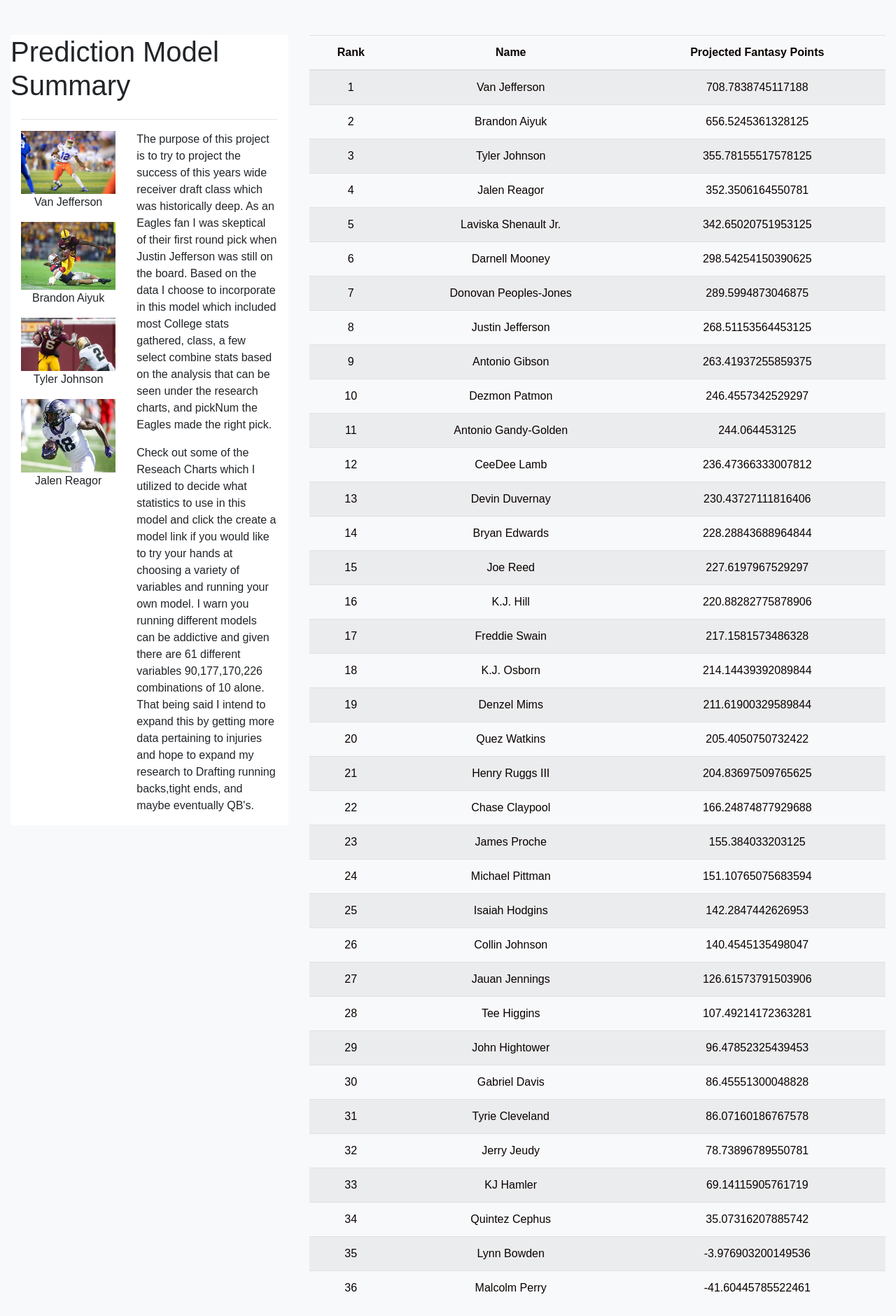
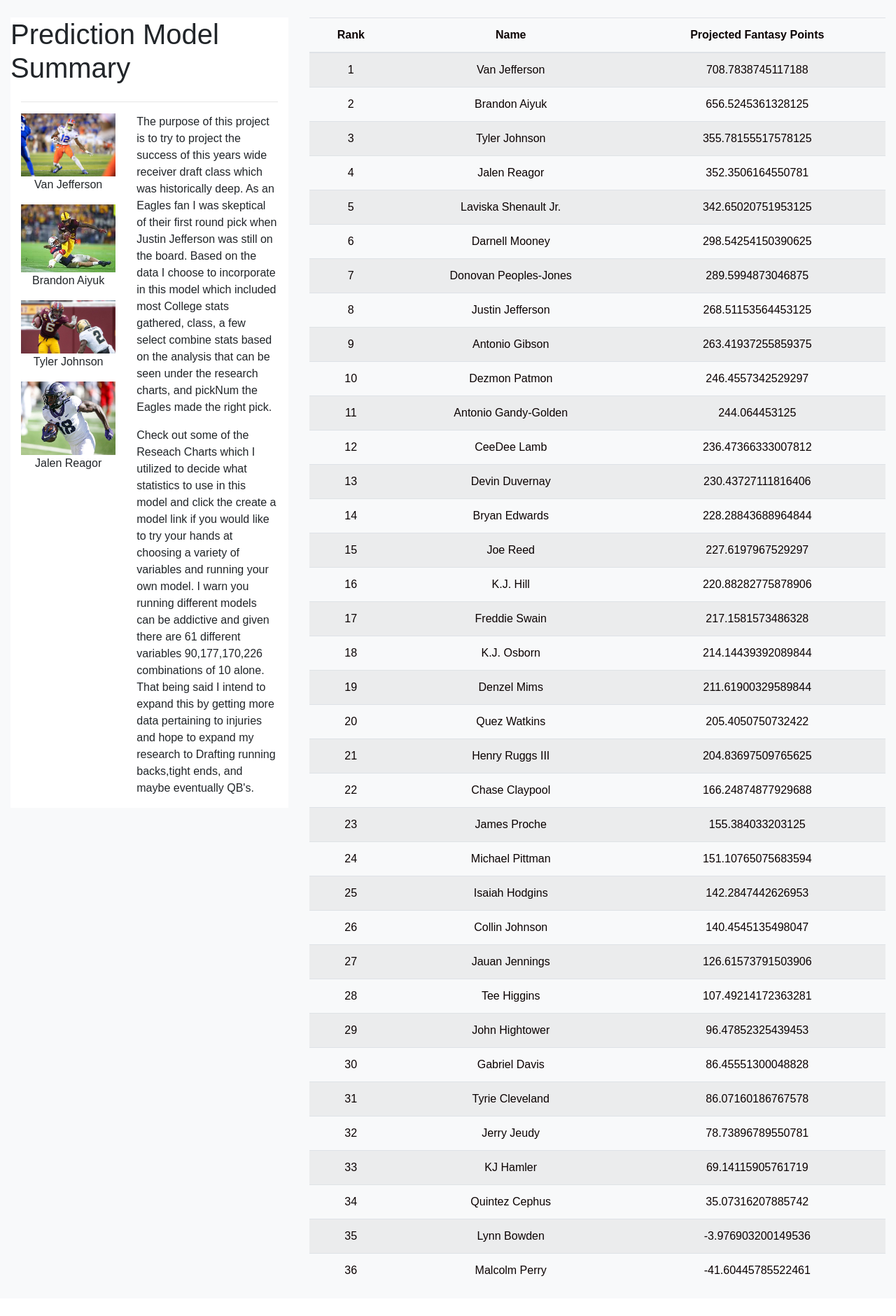
Before and after one commit to walshja03/deploynflapp, a Flask app: page / in a window 1280 px wide. Shown: the part 50-1930 px from the top of the page at 70% size. After the commit the page ends 1873 px from the top, so only its background shows below. Run offline with Flask 2, Linux system fonts and the light colour scheme; some libraries are stand-ins or nearby versions.

```diff
--- a/templates/index.html
+++ b/templates/index.html
@@ -41,7 +41,7 @@
     </div>
   </nav>
 
-  <div class="container-fluid bg-light" style="padding-top: 50px">
+  <div class="container-fluid bg-light" style="padding-top: 25px">
 
     <div class="row">
       <div class="col-sm-12 col-md-4 col-lg-4">
```
